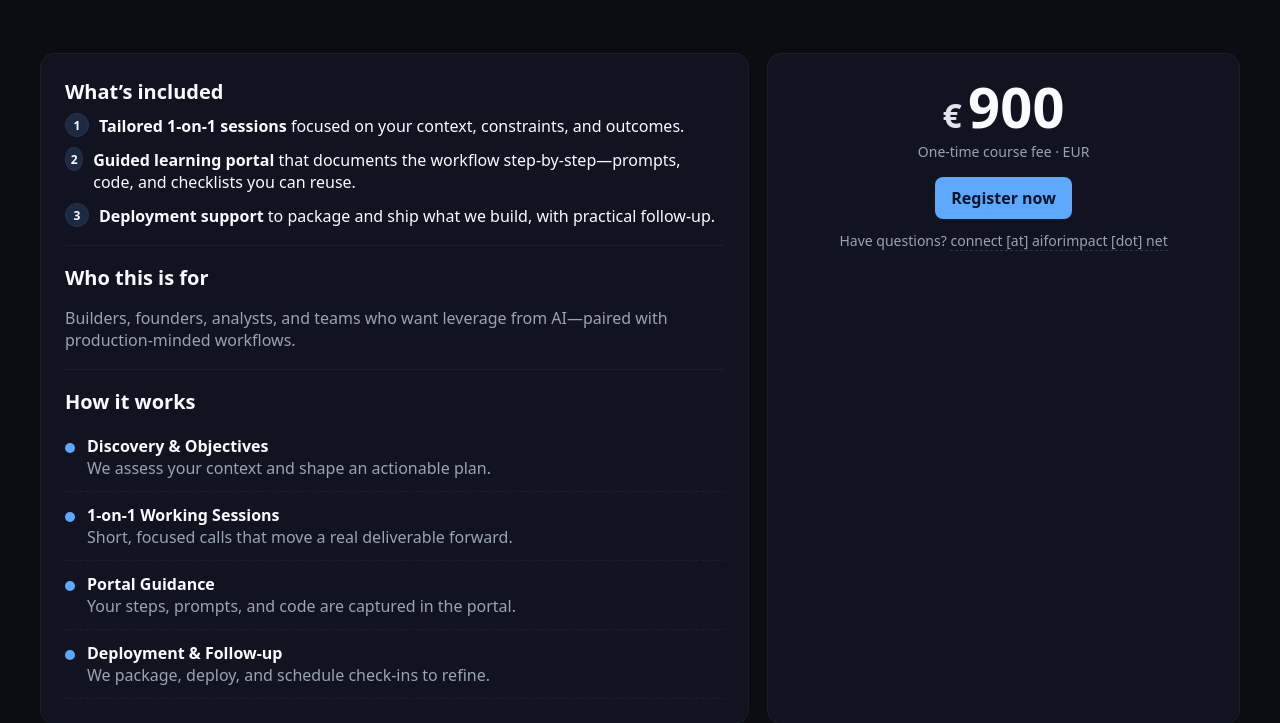
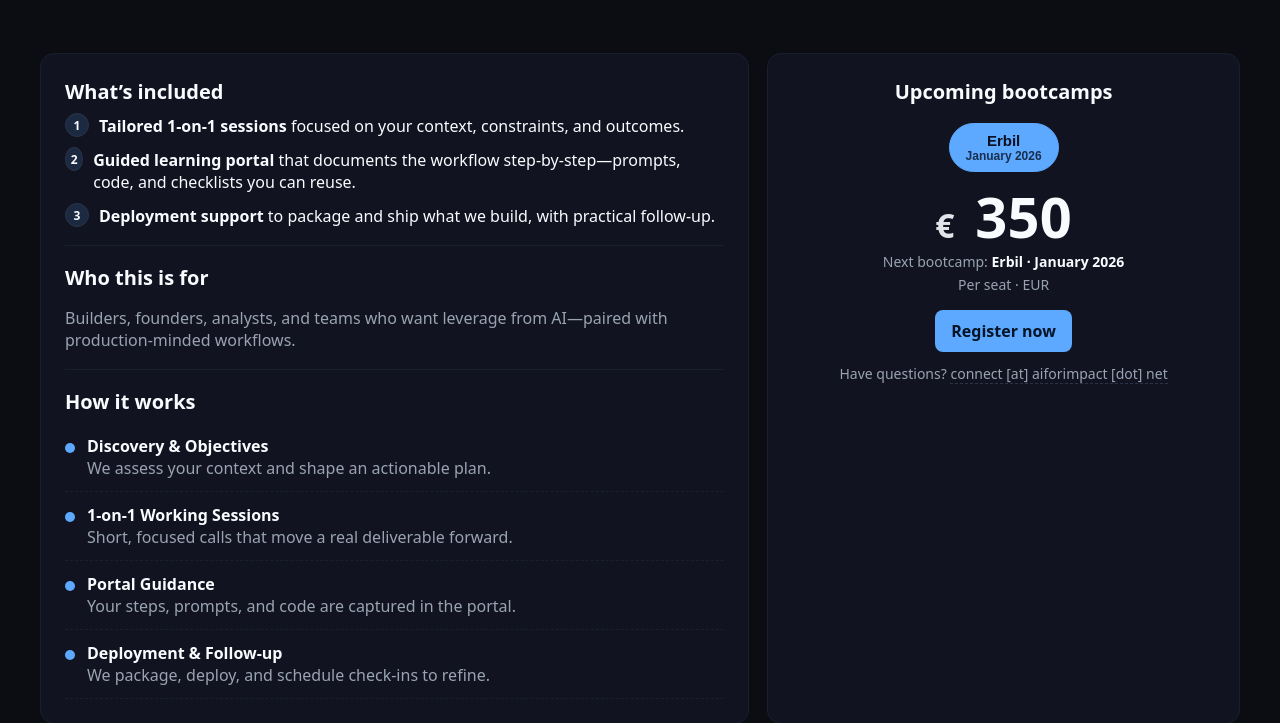
Before and after one commit to AIforimpact22/mainaiforimpact, a Flask app: page /price/ in a window 1280 px wide. Shown: the part 693-1416 px from the top of the page. Run offline with Flask 3, Linux system fonts and the light colour scheme; parts of the project's set-up code (start-up, migrations or seed data) failed here and were passed over; some libraries are stand-ins or nearby versions.

Commit message:
Add bootcamp session selector to pricing page

```diff
--- a/price.py
+++ b/price.py
@@ -10,20 +10,59 @@ COURSE_INFO = {
         "Private sessions customized to your goals, supported by a guided portal "
         "that documents the workflow step‑by‑step."
     ),
-    "price_eur": 900,
+    "price_eur": None,  # populated from the first bootcamp session
     "currency": "EUR",
     "cover_url": None,  # optional override for hero image
 }
 
+
+def _currency_symbol(code: str) -> str:
+    """Return a currency symbol for the given ISO code."""
+
+    mapping = {
+        "EUR": "€",
+        "USD": "$",
+        "GBP": "£",
+    }
+    return mapping.get(code.upper(), code.upper())
+
+
+BOOTCAMP_SESSIONS = [
+    {
+        "id": "erbil-2026-01",
+        "city": "Erbil",
+        "country": "Iraq",
+        "location": "Erbil",
+        "label": "Erbil · January 2026",
+        "start_date": "January 2026",
+        "price_eur": 350,
+        "currency": "EUR",
+        "price_symbol": _currency_symbol("EUR"),
+        "spots_label": "Per seat",
+    }
+]
+
+if BOOTCAMP_SESSIONS:
+    COURSE_INFO["price_eur"] = BOOTCAMP_SESSIONS[0]["price_eur"]
+    COURSE_INFO["currency"] = BOOTCAMP_SESSIONS[0]["currency"]
+
 @price_bp.get("/")          # <-- relative to /price
 def price_page():
-    return render_template("price.html", course=COURSE_INFO, PRICE_SYMBOL="€")
+    return render_template(
+        "price.html",
+        course=COURSE_INFO,
+        PRICE_SYMBOL=_currency_symbol(COURSE_INFO["currency"]),
+        bootcamp_sessions=BOOTCAMP_SESSIONS,
+    )
 
 @price_bp.get("/api")       # <-- becomes /price/api
 def price_api():
-    return jsonify({
-        "title": COURSE_INFO["title"],
-        "subtitle": COURSE_INFO["subtitle"],
-        "price": COURSE_INFO["price_eur"],
-        "currency": COURSE_INFO["currency"],
-    })
+    return jsonify(
+        {
+            "title": COURSE_INFO["title"],
+            "subtitle": COURSE_INFO["subtitle"],
+            "price": COURSE_INFO["price_eur"],
+            "currency": COURSE_INFO["currency"],
+            "sessions": BOOTCAMP_SESSIONS,
+        }
+    )
--- a/templates/price.html
+++ b/templates/price.html
@@ -12,6 +12,19 @@
   .price-amount { font-weight: 900; font-size: clamp(36px, 6vw, 56px); line-height: 1; letter-spacing: .2px; }
   .price-currency { font-size: .6em; opacity: .9; margin-right: 6px; }
   .price-note { color: var(--muted); margin-top: 8px; font-size: 14px; }
+
+  .session-selector { display:grid; gap:12px; margin-bottom: 16px; }
+  .session-selector h2 { margin:0; font-size: 18px; }
+  .session-buttons { display:flex; flex-wrap:wrap; gap:8px; justify-content:center; }
+  .session-button { border:1px solid #1a1f2e; border-radius:999px; padding:8px 16px; background:rgba(255,255,255,0.02);
+                    color:var(--ink); font-weight:600; cursor:pointer; transition:background .2s ease, border-color .2s ease; }
+  .session-button:hover { background:rgba(92,169,255,0.12); border-color:#5ca9ff; }
+  .session-button.is-active { background:#5ca9ff; color:#0b1022; border-color:#5ca9ff; }
+  .session-button:focus-visible { outline:2px solid #5ca9ff; outline-offset:2px; }
+  .session-button .session-city { display:block; font-size:15px; }
+  .session-button .session-date { display:block; font-size:12px; opacity:.8; }
+  .session-meta { display:grid; gap:4px; }
+  .session-meta strong { color:var(--ink); }
 
   .incl-list { display:grid; gap:10px; margin-top: 8px; }
   .incl-item { display:flex; gap:10px; align-items:flex-start; }
@@ -133,11 +146,44 @@
     </div>
 
     <!-- Right: Price card -->
+    {% set has_sessions = bootcamp_sessions and bootcamp_sessions|length > 0 %}
+    {% if has_sessions %}
+      {% set initial_session = bootcamp_sessions[0] %}
+    {% endif %}
+
     <aside class="card price-card" aria-label="Price summary">
-      <div class="price-amount">
-        <span class="price-currency" aria-hidden="true">{{ PRICE_SYMBOL }}</span>{{ "%d"|format(course.price_eur) }}
-      </div>
-      <div class="price-note">One-time course fee &middot; {{ course.currency }}</div>
+      {% if has_sessions %}
+        <div class="session-selector" aria-live="polite">
+          <h2>Upcoming bootcamps</h2>
+          <div class="session-buttons" role="group" aria-label="Select bootcamp">
+            {% for session in bootcamp_sessions %}
+              <button
+                class="session-button{% if loop.first %} is-active{% endif %}"
+                data-session-id="{{ session.id }}"
+                type="button"
+                aria-pressed="{{ 'true' if loop.first else 'false' }}"
+              >
+                <span class="session-city">{{ session.city }}</span>
+                <span class="session-date">{{ session.start_date }}</span>
+              </button>
+            {% endfor %}
+          </div>
+        </div>
+
+        <div class="price-amount" aria-live="polite">
+          <span class="price-currency" id="selectedPriceSymbol" aria-hidden="true">{{ initial_session.price_symbol }}</span>
+          <span id="selectedPriceAmountValue">{{ "%d"|format(initial_session.price_eur) }}</span>
+        </div>
+        <div class="price-note session-meta" id="selectedPriceNote">
+          <div>Next bootcamp: <strong id="selectedSessionLabel">{{ initial_session.label }}</strong></div>
+          <div><span id="selectedSessionSpots">{{ initial_session.spots_label }}</span> &middot; <span id="selectedSessionCurrency">{{ initial_session.currency }}</span></div>
+        </div>
+      {% else %}
+        <div class="price-amount">
+          <span class="price-currency" aria-hidden="true">{{ PRICE_SYMBOL }}</span>{{ "%d"|format(course.price_eur) }}
+        </div>
+        <div class="price-note">One-time course fee &middot; {{ course.currency }}</div>
+      {% endif %}
 
       <div class="cta-row">
         <a class="btn" href="{{ bp('/register') }}">Register now</a>
@@ -172,6 +218,78 @@
 {% endblock %}
 
 {% block body_end %}
+{% if bootcamp_sessions and bootcamp_sessions|length > 0 %}
+<script id="bootcampSessionsData" type="application/json">{{ bootcamp_sessions | tojson }}</script>
+<script>
+  (function(){
+    var dataEl = document.getElementById('bootcampSessionsData');
+    if(!dataEl) return;
+    var sessions;
+    try {
+      sessions = JSON.parse(dataEl.textContent || '[]');
+    } catch (err) {
+      sessions = [];
+    }
+    if(!sessions.length) return;
+
+    var sessionMap = {};
+    sessions.forEach(function(session){
+      sessionMap[session.id] = session;
+    });
+
+    var buttons = Array.prototype.slice.call(document.querySelectorAll('[data-session-id]'));
+    var priceValue = document.getElementById('selectedPriceAmountValue');
+    var priceSymbol = document.getElementById('selectedPriceSymbol');
+    var label = document.getElementById('selectedSessionLabel');
+    var spots = document.getElementById('selectedSessionSpots');
+    var currency = document.getElementById('selectedSessionCurrency');
+
+    function selectSession(sessionId){
+      var session = sessionMap[sessionId];
+      if(!session) return;
+
+      if(priceValue) {
+        var amount = Number(session.price_eur || session.price || 0);
+        if(isNaN(amount)) {
+          priceValue.textContent = session.price_eur;
+        } else {
+          priceValue.textContent = amount.toLocaleString(undefined, { maximumFractionDigits: 0 });
+        }
+      }
+
+      if(priceSymbol && session.price_symbol) {
+        priceSymbol.textContent = session.price_symbol;
+      }
+
+      if(label) {
+        label.textContent = session.label || '';
+      }
+
+      if(spots) {
+        spots.textContent = session.spots_label || '';
+      }
+
+      if(currency) {
+        currency.textContent = session.currency || '';
+      }
+
+      buttons.forEach(function(btn){
+        var isActive = btn.getAttribute('data-session-id') === sessionId;
+        btn.classList.toggle('is-active', isActive);
+        btn.setAttribute('aria-pressed', isActive ? 'true' : 'false');
+      });
+    }
+
+    buttons.forEach(function(btn){
+      btn.addEventListener('click', function(){
+        selectSession(btn.getAttribute('data-session-id'));
+      });
+    });
+
+    selectSession(sessions[0].id);
+  })();
+</script>
+{% endif %}
 <script>
   // Reveal a clickable email only in the browser (simple anti-scrape)
   (function(){
```
